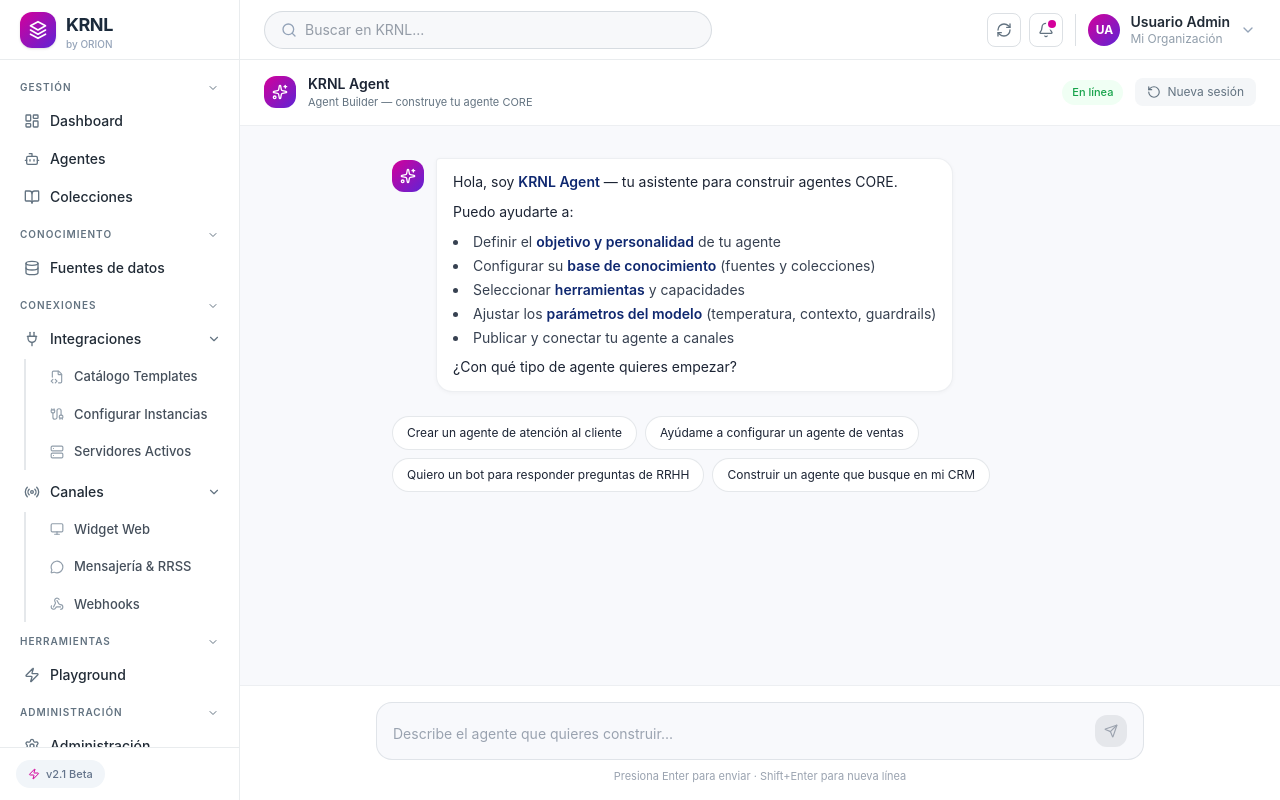
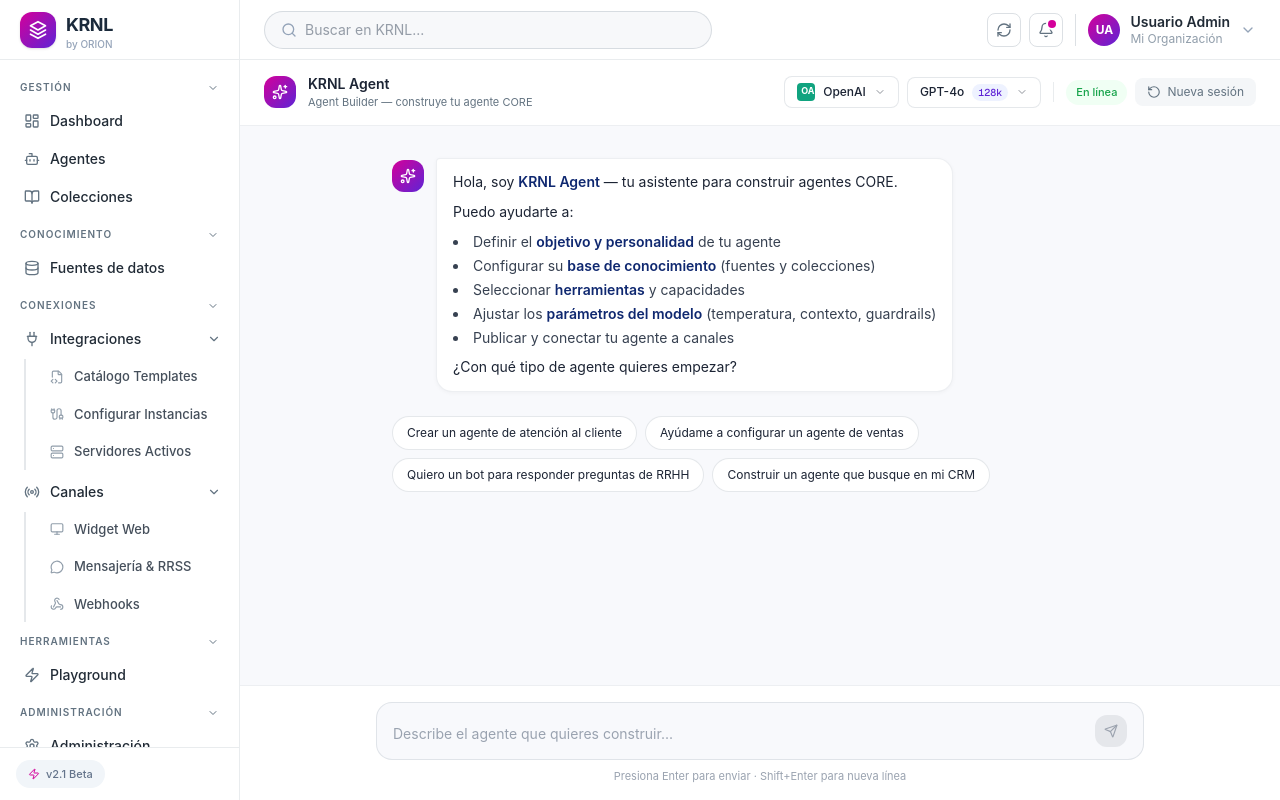
Before and after one commit to niduran-orion/krnl-V0, a Next.js app: page /agent-builder in a window 1280 px wide. Built offline with nearby package versions, Linux system fonts and the light colour scheme.

Commit message:
feat: add supplier and model selectors to header
Add dropdowns for suppliers and dynamically updating models.

```diff
--- a/components/mcp/agent-builder/agent-builder-view.tsx
+++ b/components/mcp/agent-builder/agent-builder-view.tsx
@@ -3,7 +3,60 @@
 import { useState, useRef, useEffect } from "react"
 import ReactMarkdown from "react-markdown"
 import remarkGfm from "remark-gfm"
-import { Send, Sparkles, RotateCcw } from "lucide-react"
+import { Send, Sparkles, RotateCcw, ChevronDown, Check } from "lucide-react"
+
+// ── Providers & Models ────────────────────────────────────────────────────────
+
+type Model = { id: string; name: string; context: string }
+type Provider = { id: string; name: string; logo: string; color: string; models: Model[] }
+
+const PROVIDERS: Provider[] = [
+  {
+    id: "openai",
+    name: "OpenAI",
+    logo: "OA",
+    color: "#10A37F",
+    models: [
+      { id: "gpt-4o", name: "GPT-4o", context: "128k" },
+      { id: "gpt-4o-mini", name: "GPT-4o mini", context: "128k" },
+      { id: "gpt-4-turbo", name: "GPT-4 Turbo", context: "128k" },
+      { id: "gpt-3.5-turbo", name: "GPT-3.5 Turbo", context: "16k" },
+    ],
+  },
+  {
+    id: "anthropic",
+    name: "Anthropic",
+    logo: "AN",
+    color: "#C96442",
+    models: [
+      { id: "claude-3-5-sonnet", name: "Claude 3.5 Sonnet", context: "200k" },
+      { id: "claude-3-5-haiku", name: "Claude 3.5 Haiku", context: "200k" },
+      { id: "claude-3-opus", name: "Claude 3 Opus", context: "200k" },
+    ],
+  },
+  {
+    id: "mistral",
+    name: "Mistral",
+    logo: "MI",
+    color: "#F7931A",
+    models: [
+      { id: "mistral-large", name: "Mistral Large", context: "128k" },
+      { id: "mistral-medium", name: "Mistral Medium", context: "32k" },
+      { id: "mistral-small", name: "Mistral Small", context: "32k" },
+    ],
+  },
+  {
+    id: "groq",
+    name: "Groq",
+    logo: "GQ",
+    color: "#F55036",
+    models: [
+      { id: "llama-3.1-70b", name: "Llama 3.1 70B", context: "128k" },
+      { id: "llama-3.1-8b", name: "Llama 3.1 8B", context: "128k" },
+      { id: "mixtral-8x7b", name: "Mixtral 8x7B", context: "32k" },
+    ],
+  },
+]
 
 // ── Types ─────────────────────────────────────────────────────────────────────
 
@@ -147,6 +200,30 @@ export default function AgentBuilderView() {
   const [isThinking, setIsThinking] = useState(false)
   const [responseIdx, setResponseIdx] = useState(0)
 
+  const [selectedProvider, setSelectedProvider] = useState<Provider>(PROVIDERS[0])
+  const [selectedModel, setSelectedModel] = useState<Model>(PROVIDERS[0].models[0])
+  const [providerOpen, setProviderOpen] = useState(false)
+  const [modelOpen, setModelOpen] = useState(false)
+
+  const providerRef = useRef<HTMLDivElement>(null)
+  const modelRef = useRef<HTMLDivElement>(null)
+
+  // Close dropdowns on outside click
+  useEffect(() => {
+    const handler = (e: MouseEvent) => {
+      if (providerRef.current && !providerRef.current.contains(e.target as Node)) setProviderOpen(false)
+      if (modelRef.current && !modelRef.current.contains(e.target as Node)) setModelOpen(false)
+    }
+    document.addEventListener("mousedown", handler)
+    return () => document.removeEventListener("mousedown", handler)
+  }, [])
+
+  const handleSelectProvider = (p: Provider) => {
+    setSelectedProvider(p)
+    setSelectedModel(p.models[0])
+    setProviderOpen(false)
+  }
+
   const messagesEndRef = useRef<HTMLDivElement>(null)
   const textareaRef = useRef<HTMLTextAreaElement>(null)
 
@@ -217,7 +294,106 @@ export default function AgentBuilderView() {
           </p>
         </div>
 
-        <div className="ml-auto flex items-center gap-3">
+        <div className="ml-auto flex items-center gap-2">
+
+          {/* Provider selector */}
+          <div ref={providerRef} className="relative">
+            <button
+              onClick={() => { setProviderOpen((o) => !o); setModelOpen(false) }}
+              className="flex items-center gap-2 text-xs font-medium px-3 py-1.5 rounded-lg border transition-all"
+              style={{
+                background: "#FFFFFF",
+                borderColor: "rgba(145,158,171,0.24)",
+                color: "#1C2434",
+              }}
+            >
+              <span
+                className="h-4.5 w-4.5 rounded text-[9px] font-bold text-white px-1 py-0.5 shrink-0"
+                style={{ background: selectedProvider.color, fontSize: "9px" }}
+              >
+                {selectedProvider.logo}
+              </span>
+              {selectedProvider.name}
+              <ChevronDown className="h-3 w-3 opacity-50" />
+            </button>
+            {providerOpen && (
+              <div
+                className="absolute right-0 top-full mt-1.5 w-44 rounded-xl border shadow-lg py-1 z-50"
+                style={{ background: "#FFFFFF", borderColor: "rgba(145,158,171,0.16)" }}
+              >
+                {PROVIDERS.map((p) => (
+                  <button
+                    key={p.id}
+                    onClick={() => handleSelectProvider(p)}
+                    className="w-full flex items-center gap-2.5 px-3 py-2 text-xs transition-colors hover:bg-slate-50"
+                    style={{ color: "#1C2434" }}
+                  >
+                    <span
+                      className="h-5 w-5 rounded text-white flex items-center justify-center font-bold shrink-0"
+                      style={{ background: p.color, fontSize: "9px" }}
+                    >
+                      {p.logo}
+                    </span>
+                    <span className="flex-1 text-left font-medium">{p.name}</span>
+                    {selectedProvider.id === p.id && (
+                      <Check className="h-3 w-3" style={{ color: "#D4009A" }} />
+                    )}
+                  </button>
+                ))}
+              </div>
+            )}
+          </div>
+
+          {/* Model selector */}
+          <div ref={modelRef} className="relative">
+            <button
+              onClick={() => { setModelOpen((o) => !o); setProviderOpen(false) }}
+              className="flex items-center gap-2 text-xs font-medium px-3 py-1.5 rounded-lg border transition-all"
+              style={{
+                background: "#FFFFFF",
+                borderColor: "rgba(145,158,171,0.24)",
+                color: "#1C2434",
+              }}
+            >
+              <span className="max-w-[120px] truncate">{selectedModel.name}</span>
+              <span
+                className="text-[10px] px-1.5 py-0.5 rounded-full font-mono"
+                style={{ background: "#EEF2FF", color: "#5E24D5" }}
+              >
+                {selectedModel.context}
+              </span>
+              <ChevronDown className="h-3 w-3 opacity-50" />
+            </button>
+            {modelOpen && (
+              <div
+                className="absolute right-0 top-full mt-1.5 w-52 rounded-xl border shadow-lg py-1 z-50"
+                style={{ background: "#FFFFFF", borderColor: "rgba(145,158,171,0.16)" }}
+              >
+                {selectedProvider.models.map((m) => (
+                  <button
+                    key={m.id}
+                    onClick={() => { setSelectedModel(m); setModelOpen(false) }}
+                    className="w-full flex items-center gap-2.5 px-3 py-2 text-xs transition-colors hover:bg-slate-50"
+                    style={{ color: "#1C2434" }}
+                  >
+                    <span className="flex-1 text-left font-medium">{m.name}</span>
+                    <span
+                      className="text-[10px] px-1.5 py-0.5 rounded-full font-mono shrink-0"
+                      style={{ background: "#F1F5F9", color: "#637381" }}
+                    >
+                      {m.context}
+                    </span>
+                    {selectedModel.id === m.id && (
+                      <Check className="h-3 w-3 shrink-0" style={{ color: "#D4009A" }} />
+                    )}
+                  </button>
+                ))}
+              </div>
+            )}
+          </div>
+
+          <div className="w-px h-5 mx-1" style={{ background: "rgba(145,158,171,0.2)" }} />
+
           <span
             className="text-[11px] font-medium px-2.5 py-1 rounded-full"
             style={{ background: "#F0FFF4", color: "#16A34A" }}
```
